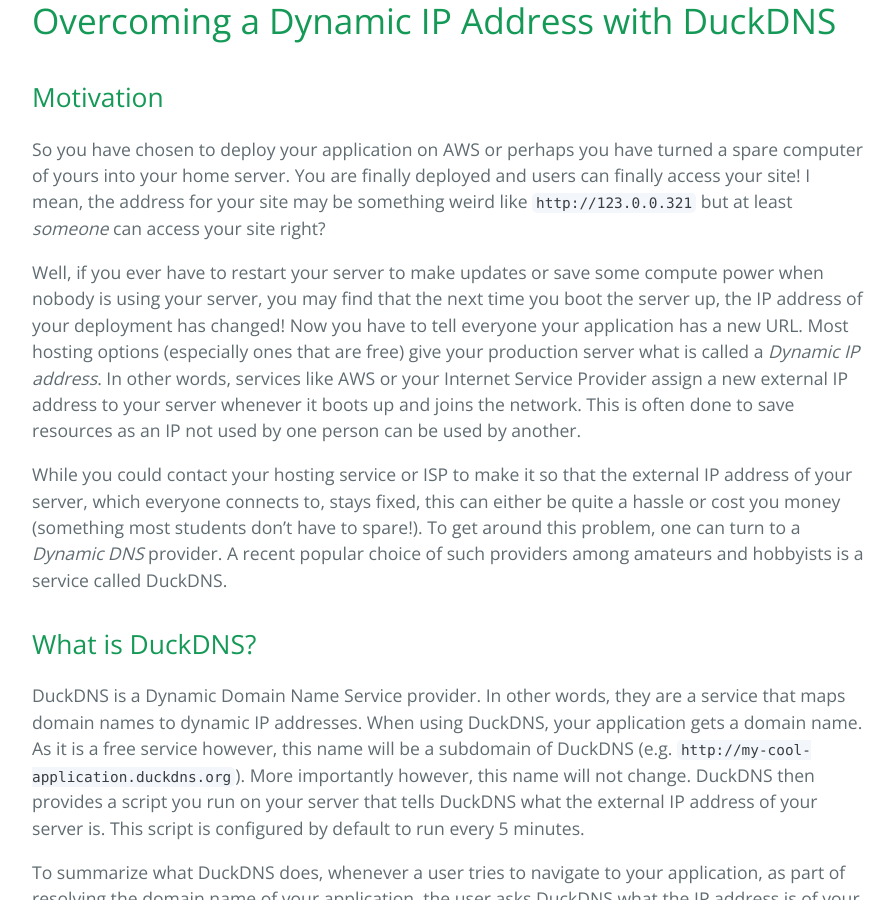
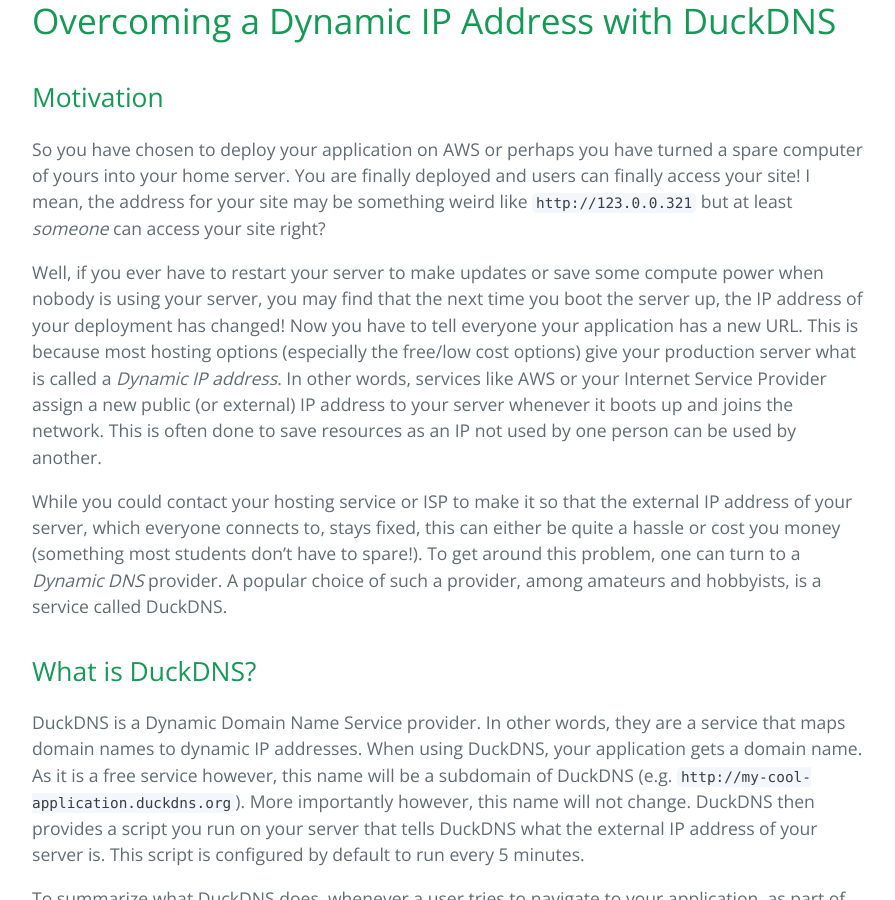
Before and after one commit to learning-software-engineering/learning-software-engineering.github.io, a Jekyll site: the page built from Topics/Development_Process/Duckdns.md, in a window 1280 px wide and 900 px high, scrolled down 344 px. Shown: the whole window, without its empty margins (192-1087 px from the left). Built offline with Jekyll 4.4.1, drawn with Linux system fonts in a browser that asks for light colours; our own code applies the rules of GitHub Pages for plain Markdown files; some of the changed text lies outside the part shown.

Commit message:
added images and made self edit of duckdns article

```diff
--- a/Topics/Development_Process/Duckdns.md
+++ b/Topics/Development_Process/Duckdns.md
@@ -4,9 +4,9 @@
 
 So you have chosen to deploy your application on AWS or perhaps you have turned a spare computer of yours into your home server. You are finally deployed and users can finally access your site! I mean, the address for your site may be something weird like `http://123.0.0.321` but at least _someone_ can access your site right?
 
-Well, if you ever have to restart your server to make updates or save some compute power when nobody is using your server, you may find that the next time you boot the server up, the IP address of your deployment has changed! Now you have to tell everyone your application has a new URL. Most hosting options (especially ones that are free) give your production server what is called a _Dynamic IP address_. In other words, services like AWS or your Internet Service Provider assign a new external IP address to your server whenever it boots up and joins the network. This is often done to save resources as an IP not used by one person can be used by another.
+Well, if you ever have to restart your server to make updates or save some compute power when nobody is using your server, you may find that the next time you boot the server up, the IP address of your deployment has changed! Now you have to tell everyone your application has a new URL. This is because most hosting options (especially the free/low cost options) give your production server what is called a _Dynamic IP address_. In other words, services like AWS or your Internet Service Provider assign a new public (or external) IP address to your server whenever it boots up and joins the network. This is often done to save resources as an IP not used by one person can be used by another.
 
-While you could contact your hosting service or ISP to make it so that the external IP address of your server, which everyone connects to, stays fixed, this can either be quite a hassle or cost you money (something most students don't have to spare!). To get around this problem, one can turn to a _Dynamic DNS_ provider. A recent popular choice of such providers among amateurs and hobbyists is a service called DuckDNS.
+While you could contact your hosting service or ISP to make it so that the external IP address of your server, which everyone connects to, stays fixed, this can either be quite a hassle or cost you money (something most students don't have to spare!). To get around this problem, one can turn to a _Dynamic DNS_ provider. A popular choice of such a provider, among amateurs and hobbyists, is a service called DuckDNS.
 
 ## What is DuckDNS?
 
@@ -36,7 +40,11 @@
 
 - After saving the file, we can finally test that the script works by running `./duck.sh`. This should create a file called `duck.log` which contains the result. If by running `cat duck.log` you get `OK` then you are all good to go! If you get `KO` as output, ensure you copied everything correctly.
 
-If you have issue getting the cron job to work, the node package [pm2](https://github.com/Unitech/pm2) is helpful in ensuring the `duck.sh` script always runs at boot and every 5 minutes thereafter (or however often you desire). For more details on these instructions and other methods of running the update script on various other devices, visit the DuckDNS [installation page](https://www.duckdns.org/install.jsp).
+If you have an issue getting the cron job to work, the node package [pm2](https://github.com/Unitech/pm2) is helpful in ensuring the `duck.sh` script always runs at boot and every 5 minutes thereafter (or however often you desire). For more details on these instructions and other methods of running the update script on various other devices, visit the DuckDNS [installation page](https://www.duckdns.org/install.jsp).
+
+## A Note for Home Servers
+
+Since DuckDNS updates your _external_ IP address, this will usually refer to your home router. This will be different from the actual IP address of your device on your home network that is running the server. After setting up DuckDNS, in order to tell your router to forward data to where your actual server is running you will need to do port forwarding. More information about what and why you would do this and how to setup your router for port forwarding can be found [here](https://portforward.com/)
 
 ## External Resources
 
```
Also changed, not shown: other parts of Topics/Development_Process/Duckdns.md (+4 -0 lines).
